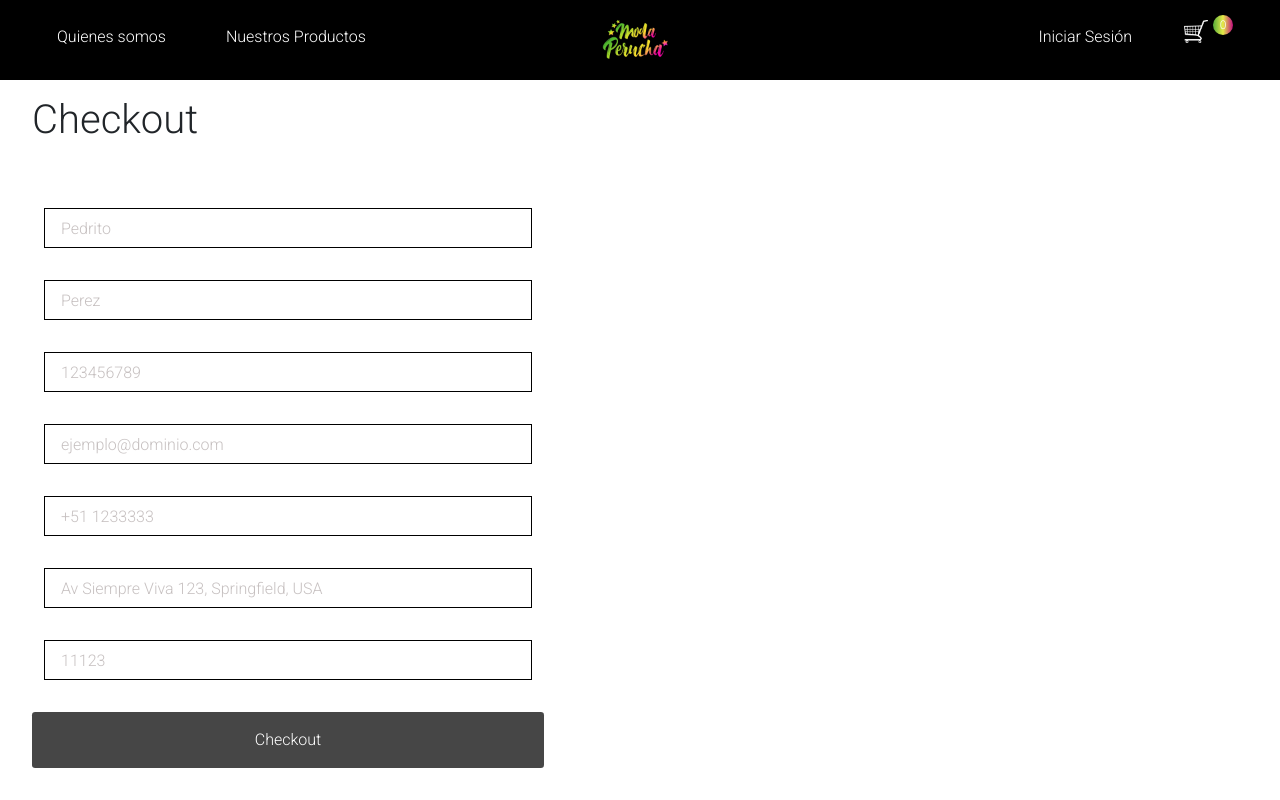
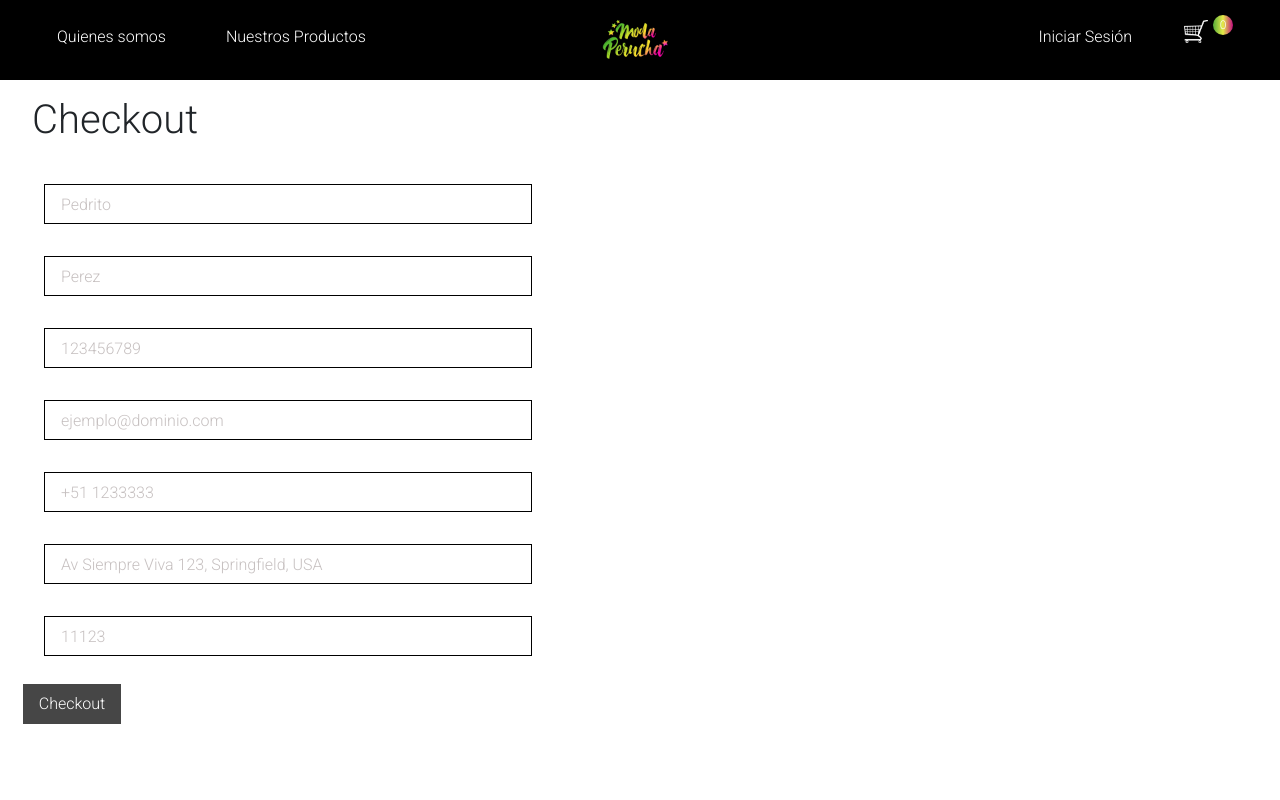
Before and after one commit to dbranco86/Pre-Entrega1-Branco, a React (Vite) app: page /checkout in a window 1280 px wide. Built offline with nearby package versions, Linux system fonts and the light colour scheme.

Commit message:
Trabando en los estilos de los botones, implementando formulario y firestore

```diff
--- a/src/components/main/products/card/styles.css
+++ b/src/components/main/products/card/styles.css
@@ -59,15 +59,19 @@
     align-items: center;
     padding: 1rem;
     bottom: 0;
-
 }
 .cardActions button {
     border: none;
+    background-color: #ffffff;
+    color: #000;
+    border: solid 1px #000;
+    padding: 1rem;
+    height: auto;
+    transition: all 0.3s ease-in-out;
+}
+.cardActions button:hover {
     background-color: #000;
     color: #ffffff;
-    padding: 1rem;
-    border-radius: 0.2rem;
-    height: auto;
 }
 .cartButttonContainer {
     border: none;
--- a/src/components/main/products/details/index.jsx
+++ b/src/components/main/products/details/index.jsx
@@ -29,8 +29,11 @@ const Details = ({ id, image, name, category, description, price, stock, onAddTo
                 <p className='cardDetailStock'>{stock} left</p>
                 <Counter isValidCounter={isValidCounter}  counter={counter} onDecrementCounter={decrementCounter} onIncrementCounter={incrementCounter} />
                 <div className='cardDetailActions'>
-                    <button onClick={() => onAddToCart(id)} className='cardButton'>Add to cart</button>
-                </div>
+                <button onClick={(event) => {
+                    event.stopPropagation();
+                    onAddToCart(id);
+                }} className='cardButton'>Agregar al carrito</button>
+            </div>
             </div>
         </div>
     )
--- a/src/components/main/products/details/styles.css
+++ b/src/components/main/products/details/styles.css
@@ -70,6 +70,12 @@
     border: solid 1px #000;
     height: fit-content;
     width: 200px;
+    transition: all 0.3s ease-in-out;
+}
+
+.cardDetailActions button:hover {
+    background-color: #000;
+    color: #ffffff;
 }
 
 .headerDetailContainer {
--- a/src/components/main/search/styles.css
+++ b/src/components/main/search/styles.css
@@ -60,6 +60,7 @@
     margin-right: auto;
     padding-top: 5px;
     margin-top: 85px;
+    height: auto;
 }
 
 .error{
--- a/src/pages/cart/index.jsx
+++ b/src/pages/cart/index.jsx
@@ -11,7 +11,7 @@ function Cart () {
     const onHandlerCheckout = () => {
         navigate('/checkout')
     }
-
+    console.log({cart})
     return (
         <div className='totalCartContainer'>
             <div className='cartText'>
--- a/src/pages/cart/styles.css
+++ b/src/pages/cart/styles.css
@@ -16,7 +16,6 @@
     align-items: flex-start;
     margin: 0.5rem;
     padding: 1rem;
-    width: 100%;
     transition: all 0.3s ease-in-out;
 }
 .cartItem{
@@ -91,6 +90,11 @@
     font-size: 1rem;
     border-color: #000;
     border: solid 1px #000;
+    transition: all 0.3s ease-in-out;
+}
+.cartButttonRemove:hover{
+    background-color: #000;
+    color: #fff;
 }
 .cartTotal{
     font-size: 1.5rem;
@@ -105,15 +109,17 @@
 }
 
 .cartButttonCheckout {
-    border: none;
-    background-color: #5156A4;
-    color: #ffffff;
+    background-color: #fff;
+    color: #000;
     padding: 1rem 2rem;
     font-size: 1rem;
-    border-radius: 0.2rem;
+    border-color: #000;
+    border: solid 1px #000;
     transition: all 0.3s ease-in-out;
+    height: auto;
 }
 
 .cartButttonCheckout:hover {
-    background-color: #3f428e;
+    background-color: #000;
+    color: #ffffff;
 }
--- a/src/pages/checkout/index.jsx
+++ b/src/pages/checkout/index.jsx
@@ -16,6 +16,7 @@ const initialState = {
 
 function Checkout () {
     const [formState, inputHandler, clearInputs, inputFocus, inputBlur] = useForm(initialState)
+    /*const {cart, total} = useContext(CartContext);*/
 
     const onChange = (event) => {
         const { name, value } = event.target
@@ -29,6 +30,40 @@ function Checkout () {
     const onBlur = ({ name }) => {
         inputBlur({ name })
     }
+
+   /* const onHandlerOrder = async () => {
+        const newOrder = {
+            buyer: {
+                name: formState.name.value,
+                surname: formState.surname.value,
+                document: formState.document.value,
+                email: formState.email.value,
+                phone: formState.phone.value,
+                address: formState.address.value,
+                postalCode: formState.postalCode.value,
+            },
+            createdAt: new Date(),
+            id: 1,
+            items: cart,
+            payment: {
+                currency: 'PEN',
+                method: 'CASH',
+                type: 'CASH'
+            },
+            seller: {
+                id: 1,
+                name: 'Pedrito',
+                phone: '123456789',
+                email: 'pedrito@modaperucha.com'
+            },
+            shipping: {
+                deliverDate: new Date() + 7,
+                trackingNumber: '123456ff227aa89',
+                type: 'DELIVERY'
+            },
+            total: total
+        }
+    }*/
 
     const onSubmit = (event) => {
         event.preventDefault()
@@ -153,7 +188,9 @@ function Checkout () {
                         />
                     </div>
                 </div>
-                <button disabled={!formState.isFormValid} type='submit' className='butttonCheckout'>Checkout</button>
+                <div className='buttonContainer'>
+                    <button disabled={!formState.isFormValid} type='submit' className='butttonCheckout'>Checkout</button>
+                </div>
             </form>
         </div>
     )
--- a/src/pages/checkout/styles.css
+++ b/src/pages/checkout/styles.css
@@ -4,25 +4,32 @@
     padding: 2rem;
     margin-top: 4rem;
 }
-
 .checkoutForm{
     display: flex;
     flex-direction: column;
     max-width: 40vw;
 }
+.checkoutTitle{
+    height: auto;
+}
 .checkoutFormContainer{
     padding: 1rem 0;
+    height: auto;
 }
 .checkoutFormInputGroup{
     padding: 1rem 0;
     height: auto;
 }
+.buttonContainer{
+    display: flex;
+    flex-direction: row;
+    align-items: center;
+}
 .butttonCheckout{
     border: none;
     background-color: #000;
     color: #ffffff;
-    padding: 1rem;
-    border-radius: 0.2rem;
+    padding: 0.5rem 1rem;
     height: auto;
 }
 .butttonCheckout:hover {
```
